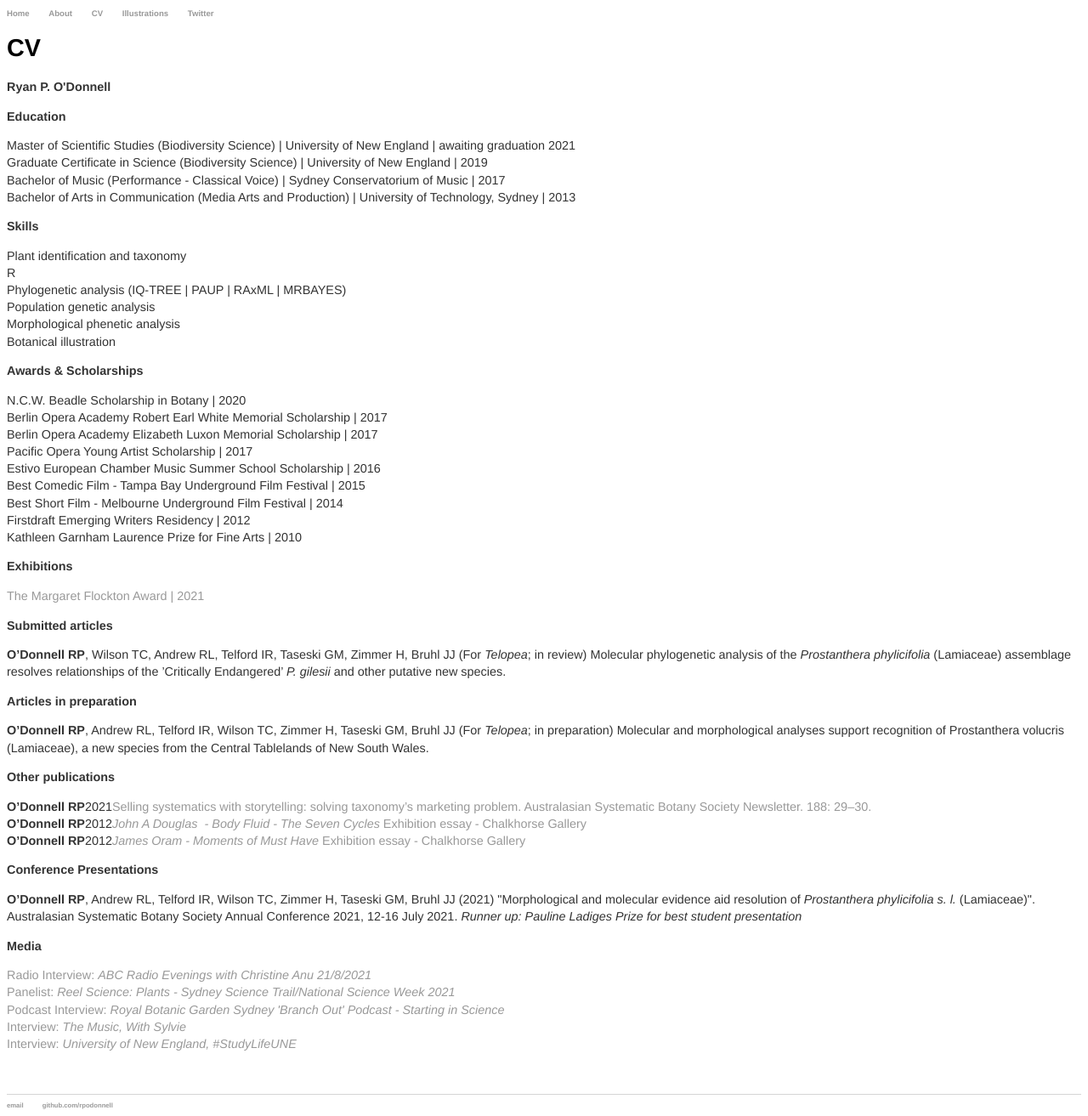
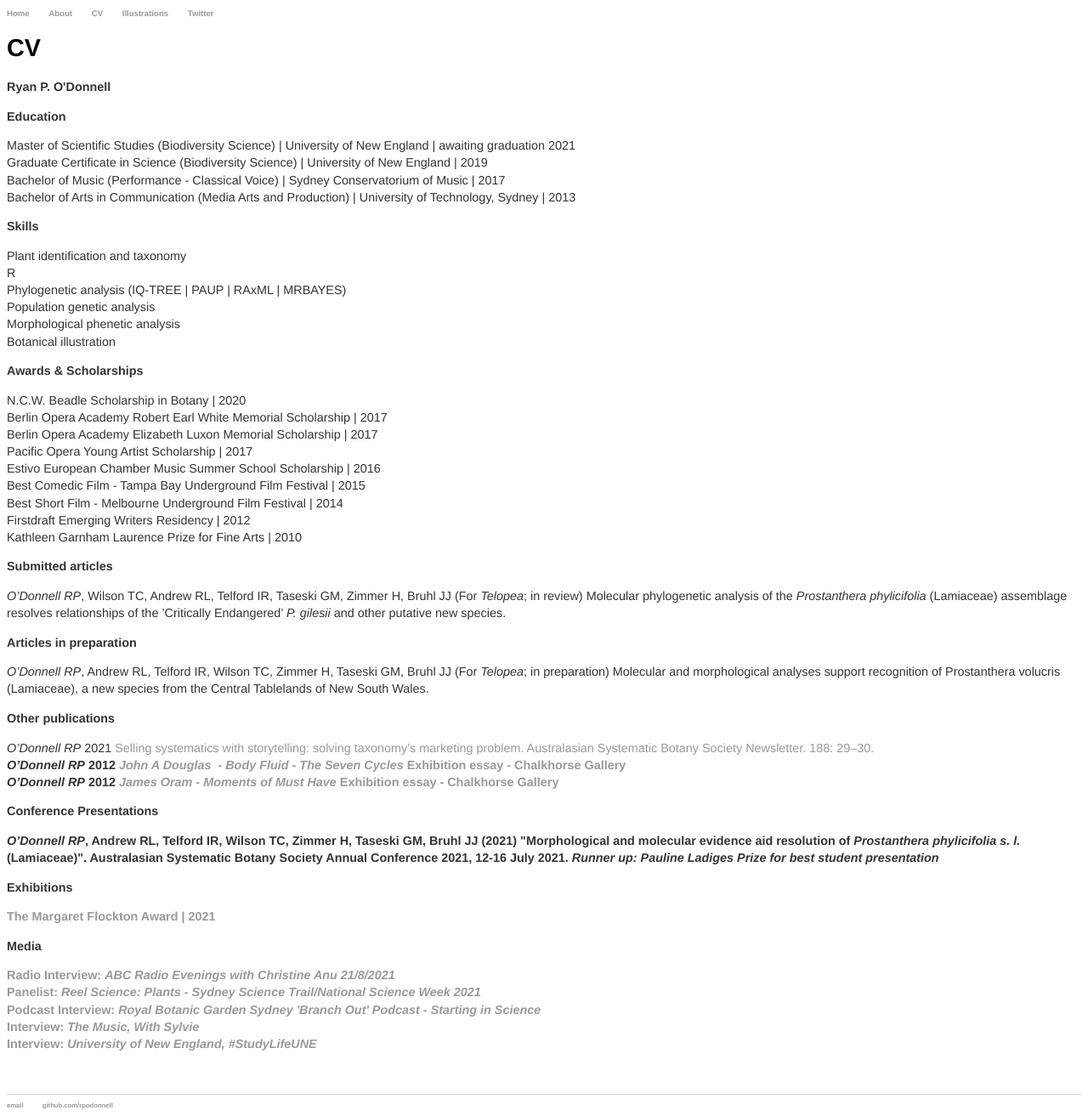
Before and after one commit to rpodonnell/rpodonnell.github.io, a Jekyll site: the page built from cv/index.html, in a window 1280 px wide. Shown: the whole page at 85% size. Built offline with Jekyll 4.4.1, drawn with Linux system fonts in a browser that asks for light colours.

```diff
--- a/cv/index.html
+++ b/cv/index.html
@@ -15,28 +15,37 @@ Phylogenetic analysis (IQ-TREE | PAUP | RAxML | MRBAYES)<br/>
 Population genetic analysis<br/>
 Morphological phenetic analysis<br/>
 Botanical illustration<br/>
-	</p>
+</p>
 
 <p><strong>Awards &amp; Scholarships&nbsp;</strong></p>
-<p>N.C.W. Beadle Scholarship in Botany | 2020<br />Berlin Opera Academy Robert Earl White Memorial Scholarship | 2017<br />Berlin Opera Academy Elizabeth Luxon Memorial Scholarship | 2017<br />Pacific Opera Young Artist Scholarship | 2017<br />Estivo European Chamber Music Summer School Scholarship | 2016<br />Best Comedic Film - Tampa Bay Underground Film Festival | 2015<br />Best Short Film - Melbourne Underground Film Festival | 2014<br />Firstdraft Emerging Writers Residency | 2012<br />Kathleen Garnham Laurence Prize for Fine Arts | 2010</p>
+<p>N.C.W. Beadle Scholarship in Botany | 2020<br />
+Berlin Opera Academy Robert Earl White Memorial Scholarship | 2017<br />
+Berlin Opera Academy Elizabeth Luxon Memorial Scholarship | 2017<br />
+Pacific Opera Young Artist Scholarship | 2017<br />
+Estivo European Chamber Music Summer School Scholarship | 2016<br />
+Best Comedic Film - Tampa Bay Underground Film Festival | 2015<br />
+Best Short Film - Melbourne Underground Film Festival | 2014<br />
+Firstdraft Emerging Writers Residency | 2012<br />
+Kathleen Garnham Laurence Prize for Fine Arts | 2010</p>
+
+<p><strong>Submitted articles</strong></p>
+<p><i>O’Donnell RP</i>, Wilson TC, Andrew RL, Telford IR, Taseski GM, Zimmer H, Bruhl JJ (For <i>Telopea</i>; in review) Molecular phylogenetic analysis of the <i>Prostanthera phylicifolia</i> (Lamiaceae) assemblage resolves relationships of the ’Critically Endangered’ <i>P. gilesii</i> and other putative new species.
+
+<p><strong>Articles in preparation</strong></p>
+<p><i>O’Donnell RP</i>, Andrew RL, Telford IR, Wilson TC, Zimmer H, Taseski GM, Bruhl JJ (For <i>Telopea</i>; in preparation) Molecular and morphological analyses support recognition of Prostanthera volucris (Lamiaceae), a new species from the Central Tablelands of New South Wales.
+
+<p><strong>Other publications</strong></p>
+<p><i>O’Donnell RP</i> 2021 <a href="https://www.asbs.org.au/newsletter/pdf/21-sep-188.pdf">Selling systematics with storytelling: solving taxonomy’s marketing problem. Australasian Systematic Botany Society Newsletter. 188: 29–30.</a></br>
+<b><i>O’Donnell RP</i> 2012 <a href="JAD_BODY_FLUIDfinal.pdf"><i>John A Douglas&nbsp; - Body Fluid - The Seven Cycles</i> Exhibition essay - Chalkhorse Gallery</a></br>
+<b><i>O’Donnell RP</i> 2012 <a href="JamesOramMomentsofmusthave_RS.pdf"><i>James Oram - Moments of Must Have</i> Exhibition essay - Chalkhorse Gallery</a></a></br></p>
+
+<p><strong>Conference Presentations</strong></p>
+<p><p><i>O’Donnell RP</i>, Andrew RL, Telford IR, Wilson TC, Zimmer H, Taseski GM, Bruhl JJ (2021) "Morphological and molecular evidence aid resolution of <i>Prostanthera phylicifolia s. l.</i> (Lamiaceae)". Australasian Systematic Botany Society Annual Conference 2021, 12-16 July 2021. <i>Runner up: Pauline Ladiges Prize for best student presentation</i> </p>
+
 <p><strong>Exhibitions</strong></p>
 <p>
 <a href="https://www.rbgsyd.nsw.gov.au/Science/Botanical-Illustration/The-Margaret-Flockton-Award-21">The Margaret Flockton Award | 2021 </em><br /></a>
 </p>
-
-<p><strong>Submitted articles</strong></p>
-<p><b>O’Donnell RP</b>, Wilson TC, Andrew RL, Telford IR, Taseski GM, Zimmer H, Bruhl JJ (For <i>Telopea</i>; in review) Molecular phylogenetic analysis of the <i>Prostanthera phylicifolia</i> (Lamiaceae) assemblage resolves relationships of the ’Critically Endangered’ <i>P. gilesii</i> and other putative new species.
-
-<p><strong>Articles in preparation</strong></p>
-<p><b>O’Donnell RP</b>, Andrew RL, Telford IR, Wilson TC, Zimmer H, Taseski GM, Bruhl JJ (For <i>Telopea</i>; in preparation) Molecular and morphological analyses support recognition of Prostanthera volucris (Lamiaceae), a new species from the Central Tablelands of New South Wales.
-
-<p><strong>Other publications</strong></p>
-<p><b>O’Donnell RP</b>2021<a href="https://www.asbs.org.au/newsletter/pdf/21-sep-188.pdf">Selling systematics with storytelling: solving taxonomy’s marketing problem. Australasian Systematic Botany Society Newsletter. 188: 29–30.</a></br>
-<b>O’Donnell RP</b>2012<a href="JAD_BODY_FLUIDfinal.pdf"><i>John A Douglas&nbsp; - Body Fluid - The Seven Cycles</i> Exhibition essay - Chalkhorse Gallery</a></br>
-<b>O’Donnell RP</b>2012<a href="JamesOramMomentsofmusthave_RS.pdf"><i>James Oram - Moments of Must Have</i> Exhibition essay - Chalkhorse Gallery</a></a></br></p>
-
-<p><strong>Conference Presentations</strong></p>
-<p><p><b>O’Donnell RP</b>, Andrew RL, Telford IR, Wilson TC, Zimmer H, Taseski GM, Bruhl JJ (2021) "Morphological and molecular evidence aid resolution of <i>Prostanthera phylicifolia s. l.</i> (Lamiaceae)". Australasian Systematic Botany Society Annual Conference 2021, 12-16 July 2021. <i>Runner up: Pauline Ladiges Prize for best student presentation</i> </p>
 
 <p><strong>Media</strong></p>
 <p>
```
